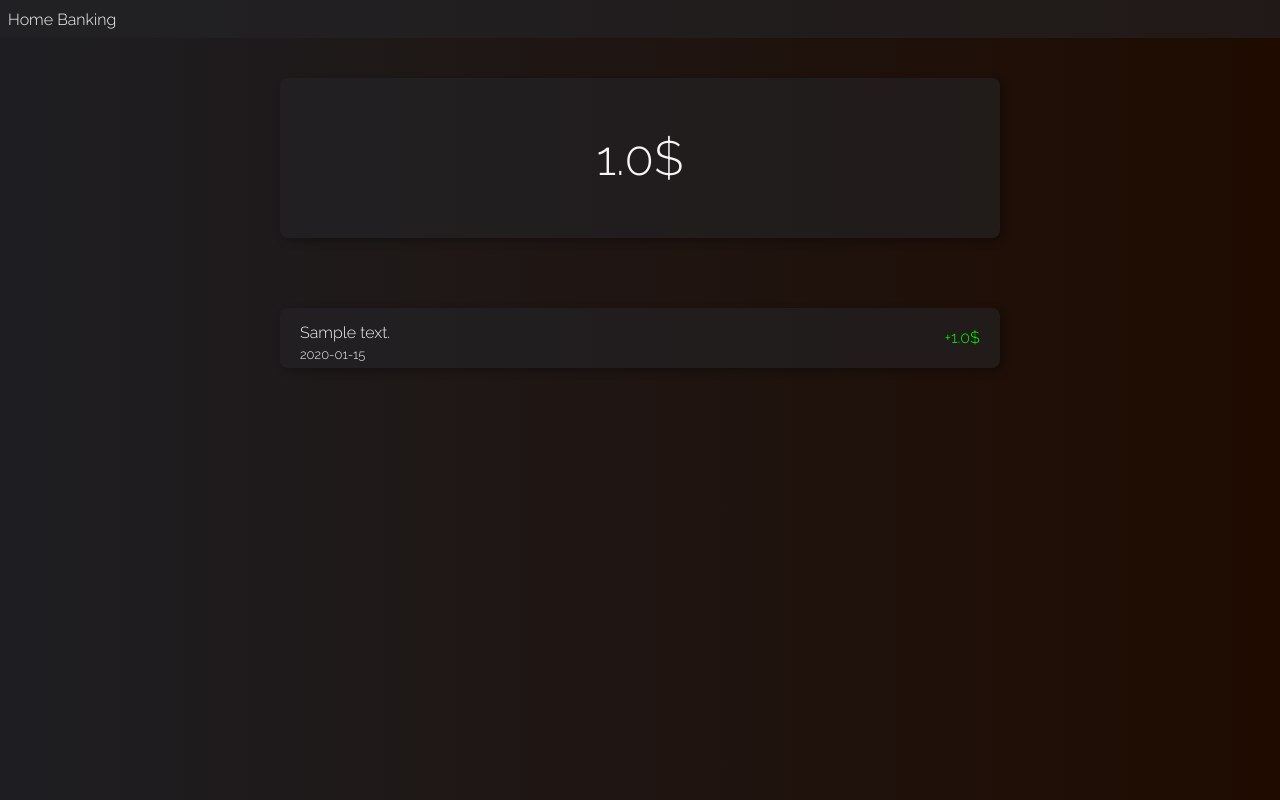
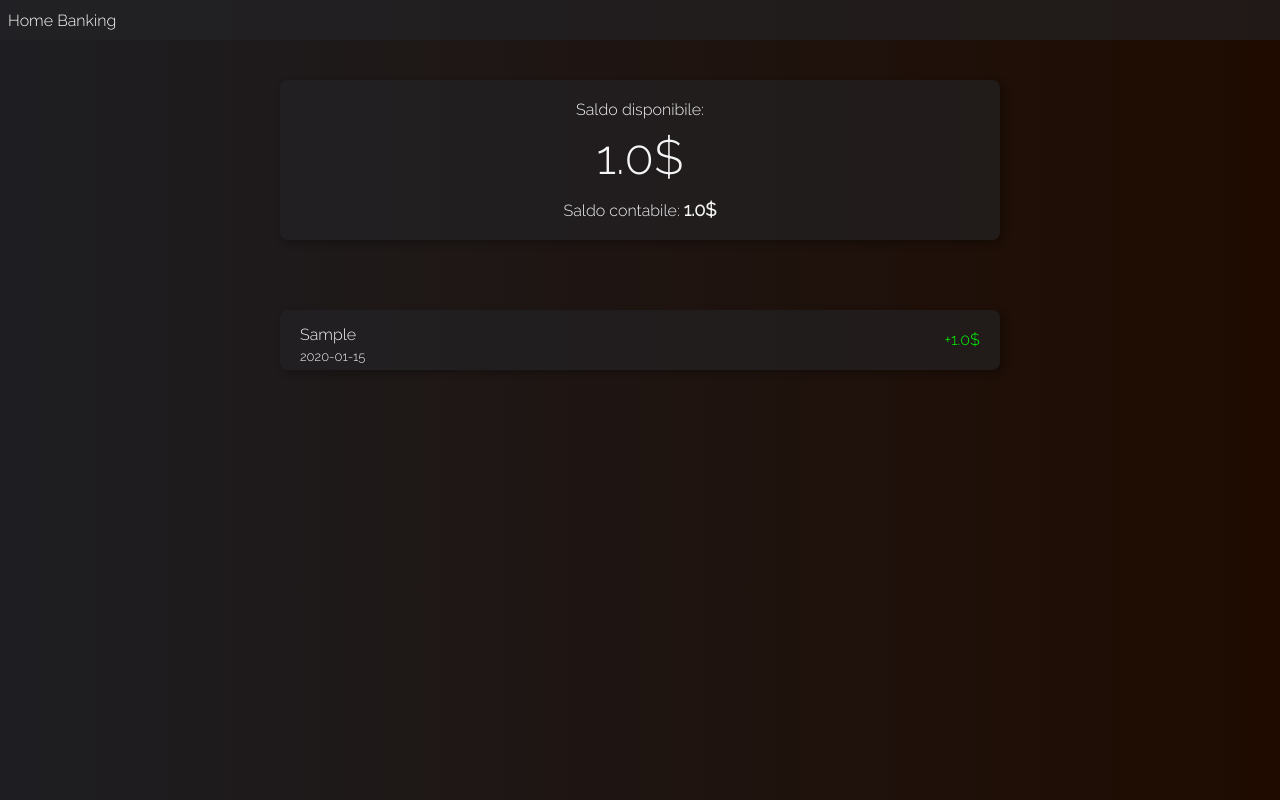
Before and after one commit to fmls03/HomeBanking, a Flask app: page /home in a window 1280 px wide. Run offline with Flask 2, Linux system fonts and the light colour scheme; the visitor is signed in with stand-in values (Sample User, id 1); tables that the repository leaves empty hold one stand-in row (values such as "Sample post").

Commit message:
migliorato il css e il database

```diff
--- a/_app.py
+++ b/_app.py
@@ -77,11 +77,13 @@
 class Saldo(db.Model):
     __tablename__ = 'saldo'
     id_saldo = db.Column(db.Integer, primary_key=True, autoincrement=True)
-    saldo = db.Column(db.Float)
+    saldo_contabile = db.Column(db.Float)
+    saldo_disponibile = db.Column(db.Float)
     id_conto = db.Column(db.Integer, db.ForeignKey('conto.id_conto'))
 
-    def __init__(self, saldo, id_conto):
-        self.saldo = saldo
+    def __init__(self, saldo_contabile, saldo_disponibile, id_conto):
+        self.saldo_contabile = saldo_contabile
+        self.saldo_disponibile  = saldo_disponibile
         self.id_conto = id_conto
 
 
@@ -91,13 +93,16 @@
     iban2 = db.Column(db.VARCHAR(27))
     importo = db.Column(db.Float)
     data = db.Column(db.Date)
+    titolo = db.Column(db.VARCHAR(255))
     descrizione = db.Column(db.VARCHAR(255))
     id_conto = db.Column(db.Integer, db.ForeignKey('conto.id_conto'))
 
-    def __init__(self, iban2, importo, data, id_conto):
+    def __init__(self, iban2, importo, titolo, descrizione, data, id_conto):
         self.iban2 = iban2
         self.importo = importo
         self.data = data
+        self.titolo = titolo
+        self.descrizione = descrizione
         self.id_conto = id_conto
 
 @app.route('/')
--- a/_home.py
+++ b/_home.py
@@ -1,15 +1,16 @@
-from flask import  Blueprint, render_template, session, redirect
-from sqlalchemy import all_
+from flask import  Blueprint, render_template, session, redirect, request
+from requests import request
+from sqlalchemy import all_, desc
 home_bp = Blueprint('home_bp', __name__)
 
 import _app
 
-@home_bp.route('/home')
+@home_bp.route('/home', methods=['GET', 'POST'])
 def home():
     if not session.get('logged_in'):
         print(session.get('logged_in'))
         return redirect('/logout')
     else:
         saldo = _app.Saldo.query.filter_by(id_conto = session.get('id_conto')).first()
-        transazioni = _app.Transazione.query.filter_by(id_conto = session.get('id_conto')).all()
-    return render_template('home.html', session=session, transazioni = transazioni, saldo = saldo)
+        transazioni = _app.Transazione.query.filter_by(id_conto = session.get('id_conto')).order_by(desc(_app.Transazione.data)).all()
+        return render_template('home.html', session=session, transazioni = transazioni, saldo = saldo)
--- a/_signup.py
+++ b/_signup.py
@@ -75,7 +75,7 @@
 			_app.db.session.refresh(new_conto)
 
 
-			saldo = _app.Saldo(0, new_conto.id_conto)
+			saldo = _app.Saldo(0, 0, new_conto.id_conto)
 			_app.db.session.add(saldo)
 
 			_app.db.session.commit()
--- a/static/home.css
+++ b/static/home.css
@@ -1,5 +1,5 @@
 html{
-	height: 100%;
+
 	min-height: 590px;
 }
 
@@ -60,12 +60,57 @@
 	width: 80%;
 	display: flex;
 	background-color: light-green;
+	flex-direction: column;
 	justify-content: center;
 }
 
+#text-saldo-disp{
+	margin-bottom: 10px;
+    text-align: center;
+    color: whitesmoke;
+}
+
+.saldo-disp{
+	font-family: number_font;
+	display: flex;
+	flex-direction: column;
+	justify-content: center;
+	align-items: center;
+	font-size: xxx-large;
+
+	color: whitesmoke;
+	font-family: 'Raleway', sans-serif;
+	margin-bottom: auto;
+}
+
+#text-saldo-cont{
+	text-align: center;
+	color: whitesmoke;
+}
+
+.saldo-cont{
+	text-align: center;
+	font-size: large;
+	font-weight: bolder;
+	color: whitesmoke;
+}
+
+
 .filler-space{
-	width: 100%;
+	width: 80%;
+	max-width: 720px;
 	height: 50px;
+	display: flex;
+	flex-direction: row;
+	align-items: center;
+}
+
+.btn-prezzo-cre-desc{
+	width: 15px;
+	height: 15px;
+	margin-left: auto;
+	margin-top: 20px;
+	margin-right: 10px;
 }
 
 
@@ -89,7 +134,6 @@
 
 
 .name-transaction{
-
 	color: whitesmoke;
 	margin-top: 15px;
 }
@@ -104,18 +148,4 @@
 	padding-top: 5px;
 	font-size: small;
 	color: whitesmoke;
-
 }
-
-.saldo-count{
-	font-family: number_font;
-	height: 100%;
-	width: 100%;
-	display: flex;
-	flex-direction: column;
-	justify-content: center;
-	align-items: center;
-	font-size: xxx-large;
-	color: whitesmoke;
-	font-family: 'Raleway', sans-serif;
-}
--- a/templates/home.html
+++ b/templates/home.html
@@ -20,19 +20,24 @@
     <div class="page">
         <div class="div-saldo-container">
             <div class="div-saldo-count">
-                <span class="saldo-count">
-                    {{ saldo.saldo }}$
+                <span id="text-saldo-disp"> Saldo disponibile:</span>
+                <span class="saldo-disp">
+                    {{ saldo.saldo_disponibile }}$
                 </span>
+
+                <span id="text-saldo-cont"> Saldo contabile: <span class="saldo-cont"> {{ saldo.saldo_contabile }}$</span></span>
             </div>
         </div>
+
         <div class="filler-space">
+
         </div>
 
         {% for transazione in transazioni %}
 
         <div class="div-transaction">
             <div class="div-name-date">
-                <span class="name-transaction">{{ transazione.descrizione }}</span>
+                <span class="name-transaction">{{ transazione.titolo }}</span>
 
                 <span class="date-transaction">{{ transazione.data}}</span>
             </div>
```
Also changed, not shown: static/image/desc.png (added).
